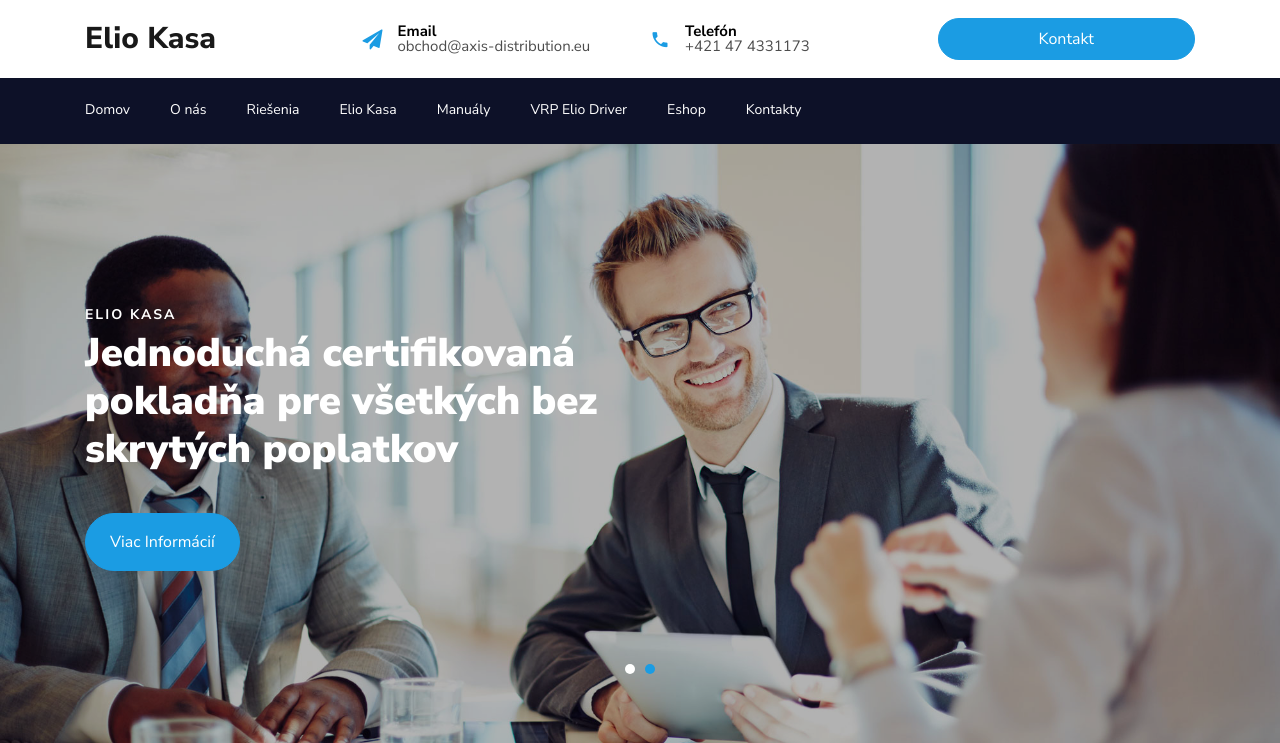
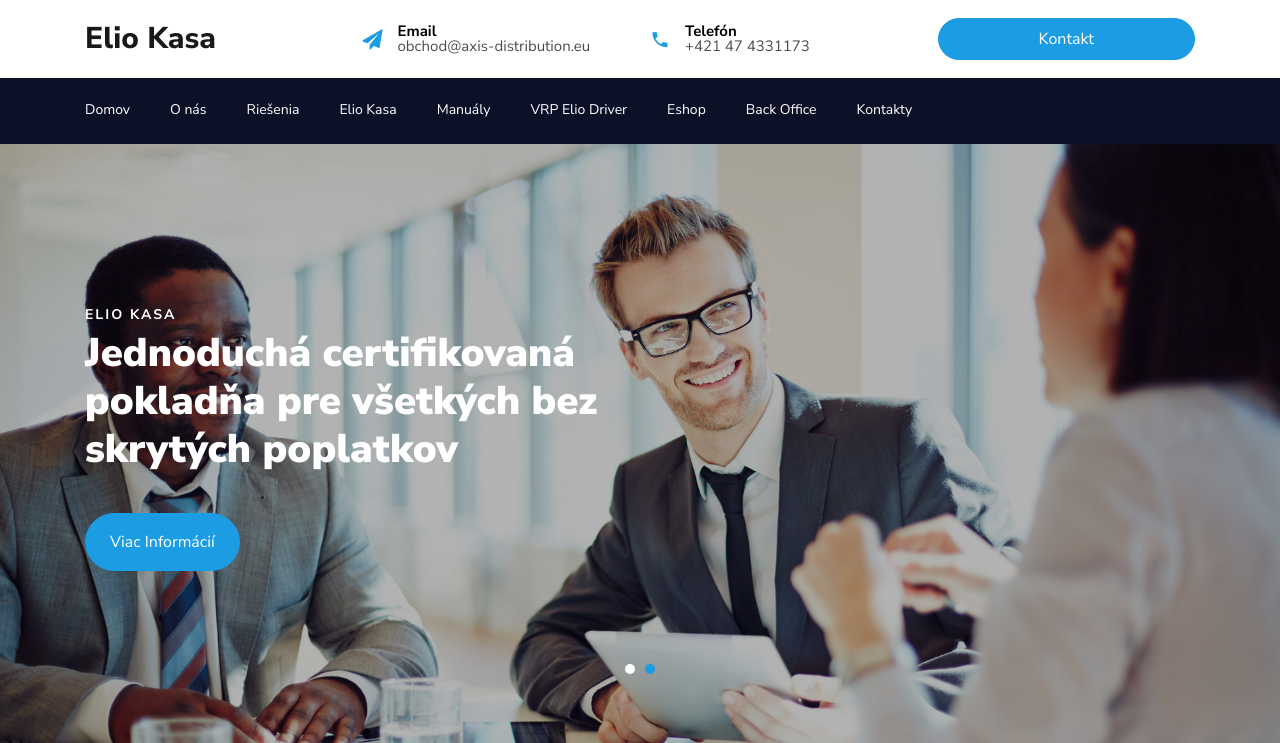
Before and after one commit to 1DreaM1/ElioKasaWeb, a PHP site: page /index.php in a window 1280 px wide. Shown: the top 743 px of the page. Run offline with PHP 8.4, Linux system fonts and the light colour scheme; some libraries are stand-ins or nearby versions; some web fonts are replaced.

Commit message:
back office link added

```diff
--- a/header.php
+++ b/header.php
@@ -59,6 +59,7 @@ else
             <li class="nav-item <?php if (basename($_SERVER['REQUEST_URI']) == "manual"): ?>active<?php endif; ?>"><a href="<?=$backdir?>manual"  class="nav-link">Manuály</a></li>
 			<li class="nav-item <?php if (basename($_SERVER['REQUEST_URI']) == "vrpeliodriver"): ?>active<?php endif; ?>"><a href="<?=$backdir?>vrpeliodriver" class="nav-link">VRP Elio Driver</a></li>
 			<li class="nav-item <?php if (basename($_SERVER['REQUEST_URI']) == "eshop"): ?>active<?php endif; ?>"><a href="http://eshop.eliokasa.sk" target="_blank" class="nav-link">Eshop</a></li>
+            <li class="nav-item"><a href="https://axis-distribution.eu/stats" target="_blank" class="nav-link">Back Office</a></li>
 			<li class="nav-item <?php if (basename($_SERVER['REQUEST_URI']) == "contact"): ?>active<?php endif; ?>"><a href="<?=$backdir?>contact" class="nav-link">Kontakty</a></li>
 		</ul>
 	  </div>
```
